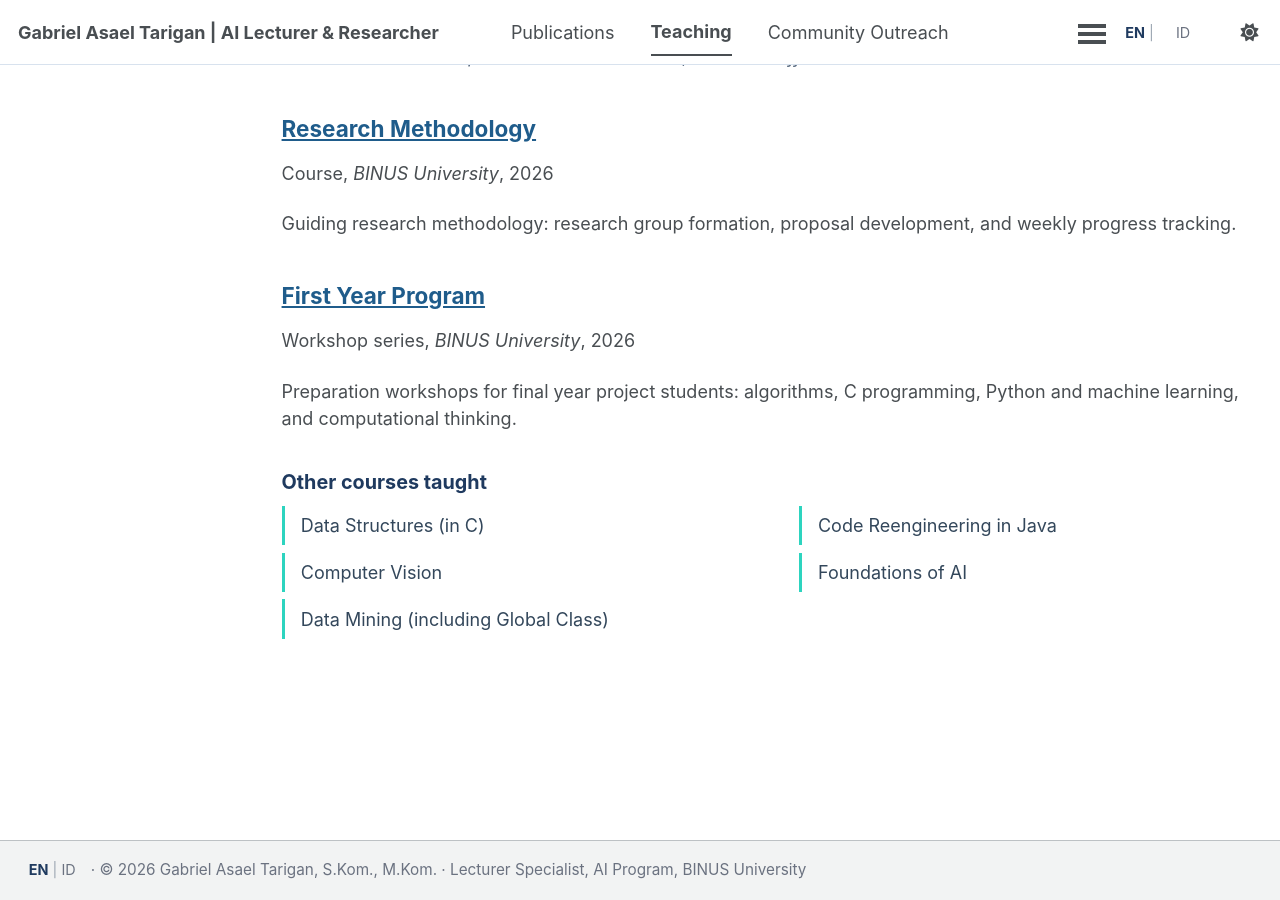
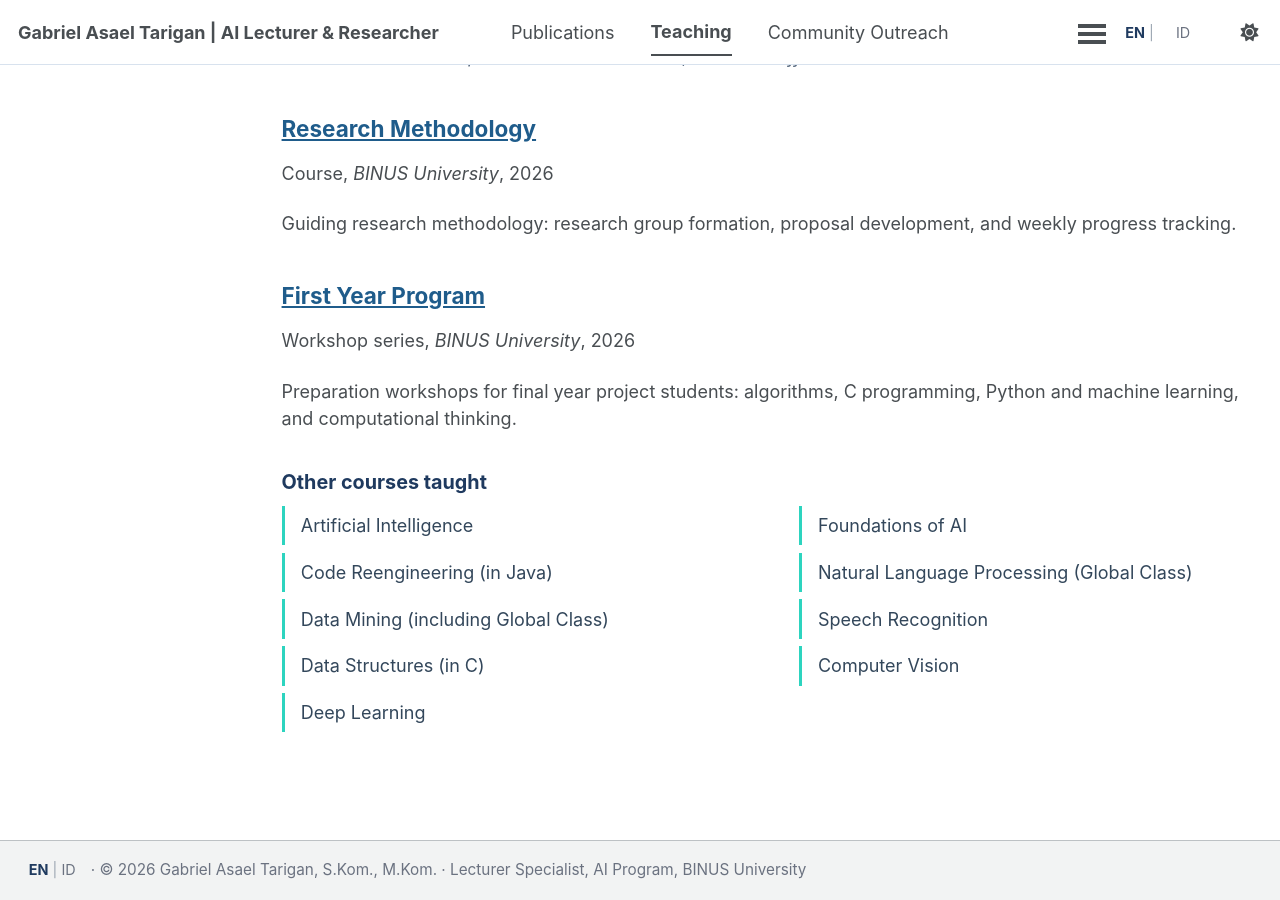
Before and after one commit to asaeltarigan/asaeltarigan.github.io, a Jekyll site: the page built from _pages/teaching.html, in a window 1280 px wide and 900 px high, scrolled down 1994 px. Built offline with Jekyll 4.4.1, drawn with Linux system fonts in a browser that asks for light colours; a style sheet for code colours, icons or effects is not loaded.

Commit message:
Add NLP (Global Class), Speech Recognition, AI, Deep Learning; fix reengineering format

```diff
--- a/_pages/teaching.html
+++ b/_pages/teaching.html
@@ -31,9 +31,13 @@ The pages below show each course's session structure and assessment design. Full
 
 <h3 class="teaching-subsection">Other courses taught</h3>
 <ul class="taught-list">
+  <li>Artificial Intelligence</li>
+  <li>Code Reengineering (in Java)</li>
+  <li>Data Mining (including Global Class)</li>
   <li>Data Structures (in C)</li>
+  <li>Deep Learning</li>
+  <li>Foundations of AI</li>
+  <li>Natural Language Processing (Global Class)</li>
+  <li>Speech Recognition</li>
   <li>Computer Vision</li>
-  <li>Data Mining (including Global Class)</li>
-  <li>Code Reengineering in Java</li>
-  <li>Foundations of AI</li>
 </ul>
```
